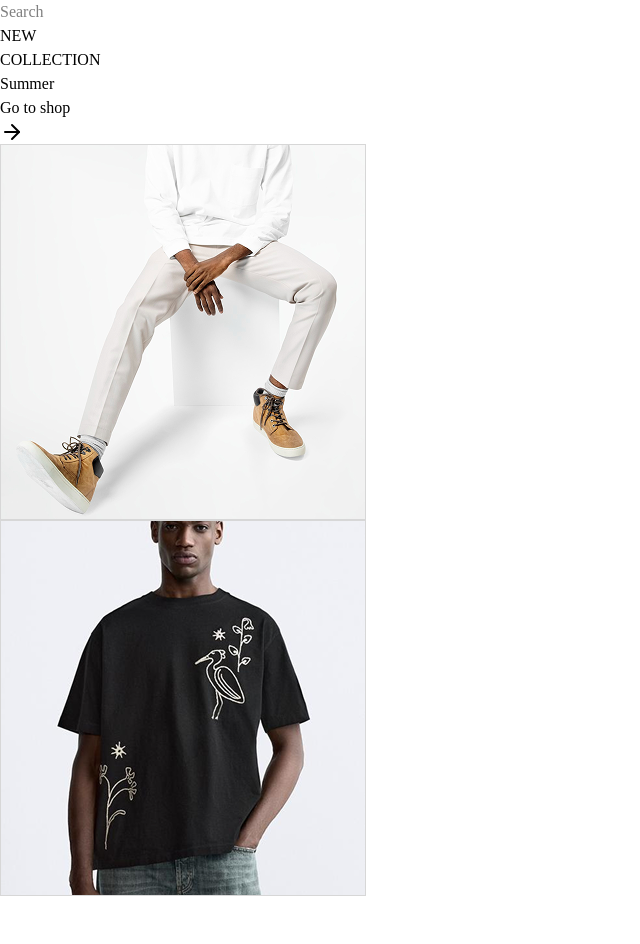
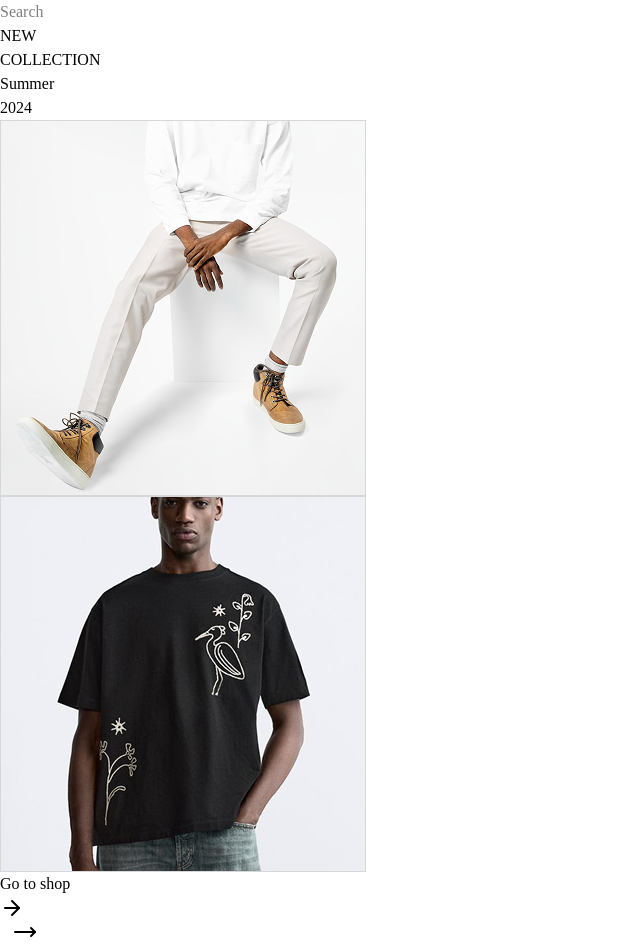
Before and after one commit to faris-dm/Amir-cloth-shop, a React (Vite) app: page / in a window 1280 px wide. Shown: the part 318-1262 px from the top of the page, without its empty margins (0-640 px from the left). Before the commit the page ends 1214 px from the top, so only its background shows below. Built offline with nearby package versions, Linux system fonts and the light colour scheme.

Commit message:
feat: add  some layout  in Home
   i added  the  image  section and    frist button in the  home jsx

```diff
--- a/src/pages/Home.jsx
+++ b/src/pages/Home.jsx
@@ -1,5 +1,10 @@
 import React from "react";
-import { Search, ArrowRight } from "lucide-react";
+import {
+  Search,
+  ArrowRight,
+  MoveRight,
+  ArrowRightFromLine,
+} from "lucide-react";
 
 // img
 import SitMan from "../images/SitMan.png";
@@ -42,13 +47,10 @@ function Home() {
               </div>
 
               {/* Subtitle */}
-              <p className="text-lg text-gray-600">Summer</p>
+              <p className="text-lg text-black-600 font-show">Summer</p>
 
+              <p className=" text-gray-600 text-show">2024</p>
               {/* Go to shop */}
-              <button className="flex items-center gap-2 text-black mt-4">
-                Go to shop
-                <ArrowRight className="w-5 h-5" />
-              </button>
             </div>
 
             {/* RIGHT SIDE — IMAGES SECTION */}
@@ -66,6 +68,26 @@ function Home() {
               />
             </div>
           </div>
+
+          <div>
+            <button
+              className="flex items-center text-[#000] font-show gap-2 text-black mt-4 px-5 rounded-lg
+          py-3 bg-[#b0b0b0] w-[80%]"
+            >
+              Go to shop
+              <ArrowRight className="w-5 hidden md:block lg:block   h-5" />
+            </button>
+          </div>
+          <div
+            //   w-[30%]
+            //   py-3 bg-[#b0b0b0] rounded-xl
+            className=" flex items-center gap-2 "
+          >
+            <MoveRight
+              width={50}
+              className=" text-center mx-3 my-5 cursor-pointer hover:bg-[#b0b0b0] hover:scale-90 "
+            />
+          </div>
         </div>
       </div>
     </>
```
